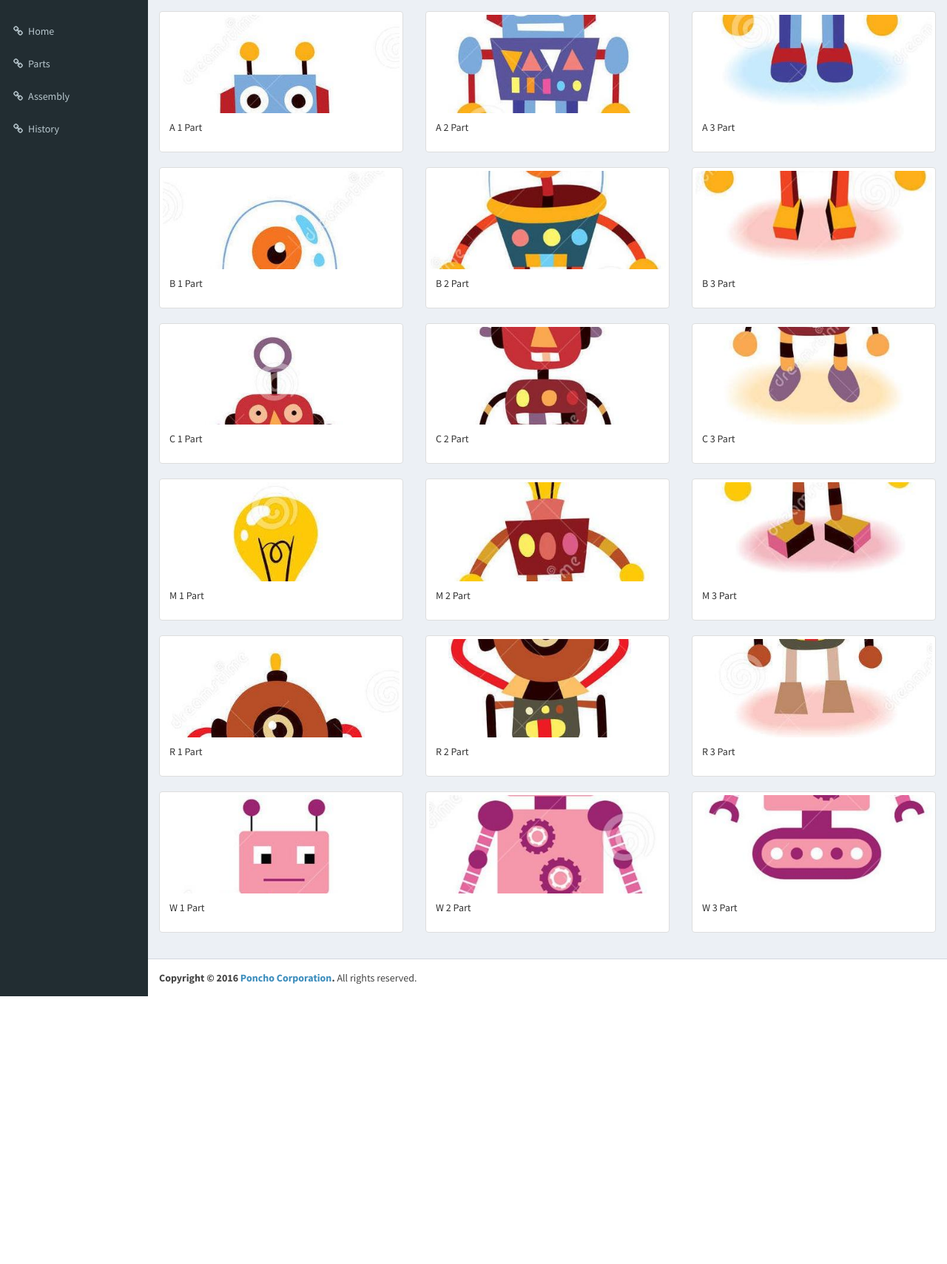
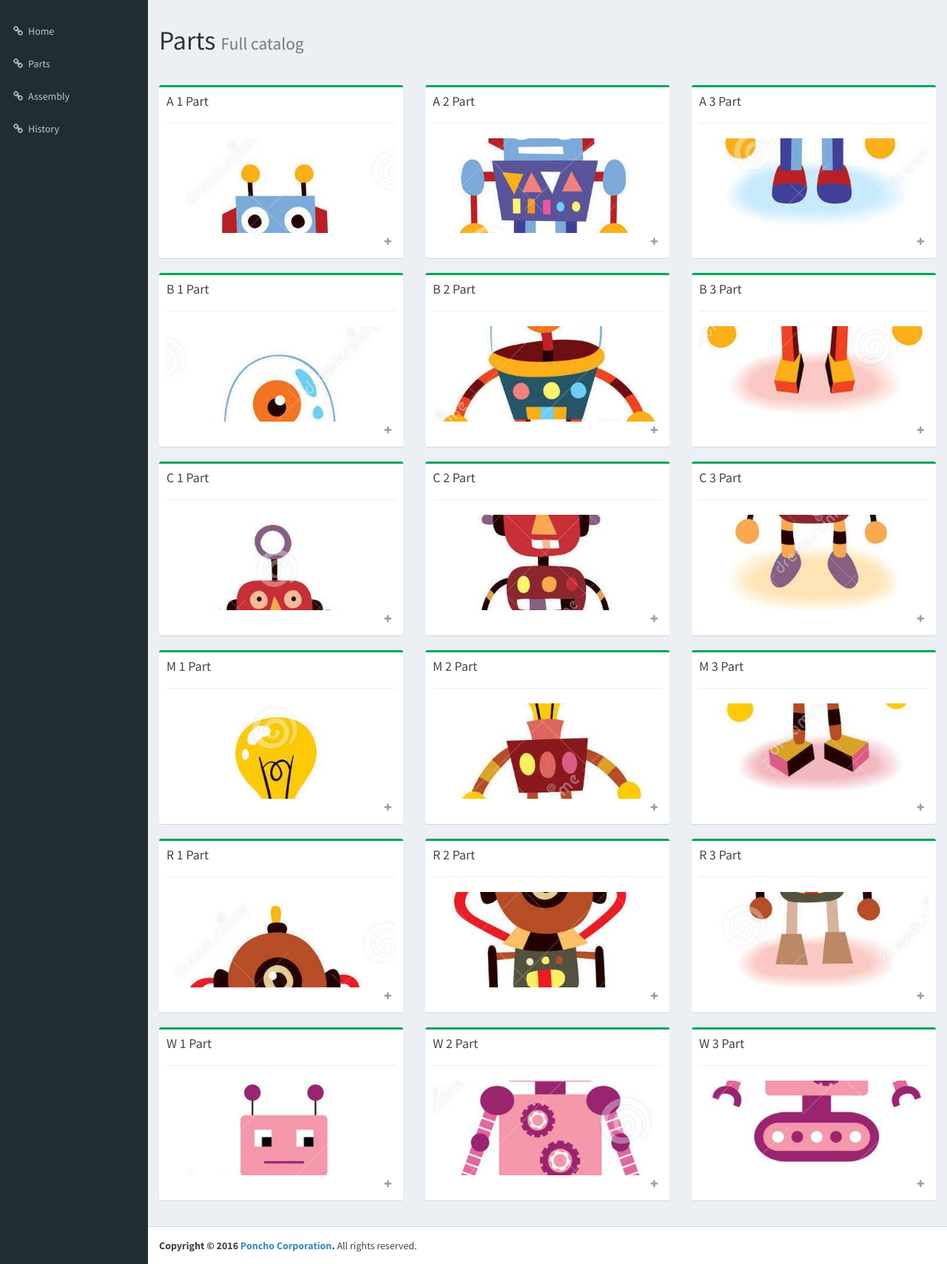
Before and after one commit to Uitiam/ass1, a CodeIgniter app: page /database/parts in a window 1280 px wide. Shown: the part 50-1759 px from the top of the page at 74% size. Before the commit the page ends 1397 px from the top, so only its background shows below. Run offline with CodeIgniter, Linux system fonts and the light colour scheme; some libraries are stand-ins or nearby versions.

Commit message:
added missing part info and updated ui
Signed-off-by: Isaac <isaacmorneau@gmail.com>

```diff
--- a/application/controllers/Parts.php
+++ b/application/controllers/Parts.php
@@ -23,7 +23,8 @@ class Parts extends Application
 		$parts = array();
 		foreach ($source as $record)
 		{
-			$parts[] = array ('src' => $record['src'], 'title' => $record['title']);
+            $parts[] = array ('src' => $record['src'], 'title' => $record['title'], 'UID'=> $record['UID'],
+            'CA'=> $record['CA'], 'PlantCode'=>$record['PlantCode'], 'datetime'=>$record['datetime']);
 		}
 		$this->data['parts'] = $parts;
 
--- a/application/models/Part.php
+++ b/application/models/Part.php
@@ -8,47 +8,65 @@ class Part extends CI_Model {
     //mock data array
 	var $parts = array(
         array('model'=> 'A', 'part'=> 'a1', 'type' => 1,
+            'UID' => 100, 'CA'=>4567, 'PlantCode'=> 'P112', 'datetime'=> '14:49:26 09-02-2017',
             'src'=>'parts/a1.jpeg', 'stock' => 1, 'title' =>'A 1 Part'),
         array('model'=> 'A', 'part'=> 'a2', 'type' => 2,
+            'UID' => 101, 'CA'=>4568, 'PlantCode'=> 'P112', 'datetime'=> '14:49:26 09-02-2017',
             'src'=>'parts/a2.jpeg', 'stock' => 1, 'title' =>'A 2 Part'),
         array('model'=> 'A', 'part'=> 'a3', 'type' => 3,
+            'UID' => 102, 'CA'=>4569, 'PlantCode'=> 'P112', 'datetime'=> '14:49:26 09-02-2017',
             'src'=>'parts/a3.jpeg', 'stock' => 1, 'title' =>'A 3 Part'),
 
         array('model'=> 'B', 'part'=> 'b1', 'type' => 1,
+            'UID' => 103, 'CA'=>4570, 'PlantCode'=> 'P112', 'datetime'=> '14:49:26 09-02-2017',
             'src'=>'parts/b1.jpeg', 'stock' => 1, 'title' =>'B 1 Part'),
         array('model'=> 'B', 'part'=> 'b2', 'type' => 2,
+            'UID' => 104, 'CA'=>4571, 'PlantCode'=> 'P112', 'datetime'=> '14:49:26 09-02-2017',
             'src'=>'parts/b2.jpeg', 'stock' => 1, 'title' =>'B 2 Part'),
         array('model'=> 'B', 'part'=> 'b3', 'type' => 3,
+            'UID' => 105, 'CA'=>4572, 'PlantCode'=> 'P112', 'datetime'=> '14:49:26 09-02-2017',
             'src'=>'parts/b3.jpeg', 'stock' => 1, 'title' =>'B 3 Part'),
 
         array('model'=> 'C', 'part'=> 'c1', 'type' => 1,
+            'UID' => 106, 'CA'=>4573, 'PlantCode'=> 'P112', 'datetime'=> '14:49:26 09-02-2017',
             'src'=>'parts/c1.jpeg', 'stock' => 1, 'title' =>'C 1 Part'),
         array('model'=> 'C', 'part'=> 'c2', 'type' => 2,
+            'UID' => 107, 'CA'=>4574, 'PlantCode'=> 'P112', 'datetime'=> '14:49:26 09-02-2017',
             'src'=>'parts/c2.jpeg', 'stock' => 1, 'title' =>'C 2 Part'),
         array('model'=> 'C', 'part'=> 'c3', 'type' => 3,
+            'UID' => 108, 'CA'=>4575, 'PlantCode'=> 'P112', 'datetime'=> '14:49:26 09-02-2017',
             'src'=>'parts/c3.jpeg', 'stock' => 1, 'title' =>'C 3 Part'),
 
 
         array('model'=> 'M', 'part'=> 'm1', 'type' => 1,
+            'UID' => 109, 'CA'=>4576, 'PlantCode'=> 'P112', 'datetime'=> '14:49:26 09-02-2017',
             'src'=>'parts/m1.jpeg', 'stock' => 1, 'title' =>'M 1 Part'),
         array('model'=> 'M', 'part'=> 'm2', 'type' => 2,
+            'UID' => 110, 'CA'=>4577, 'PlantCode'=> 'P112', 'datetime'=> '14:49:26 09-02-2017',
             'src'=>'parts/m2.jpeg', 'stock' => 1, 'title' =>'M 2 Part'),
         array('model'=> 'M', 'part'=> 'm3', 'type' => 3,
+            'UID' => 111, 'CA'=>4578, 'PlantCode'=> 'P112', 'datetime'=> '14:49:26 09-02-2017',
             'src'=>'parts/m3.jpeg', 'stock' => 1, 'title' =>'M 3 Part'),
 
 
         array('model'=> 'R', 'part'=> 'r1', 'type' => 1,
+            'UID' => 112, 'CA'=>4579, 'PlantCode'=> 'P112', 'datetime'=> '14:49:26 09-02-2017',
             'src'=>'parts/r1.jpeg', 'stock' => 1, 'title' =>'R 1 Part'),
         array('model'=> 'R', 'part'=> 'r2', 'type' => 2,
+            'UID' => 113, 'CA'=>4580, 'PlantCode'=> 'P112', 'datetime'=> '14:49:26 09-02-2017',
             'src'=>'parts/r2.jpeg', 'stock' => 1, 'title' =>'R 2 Part'),
         array('model'=> 'R', 'part'=> 'r3', 'type' => 3,
+            'UID' => 114, 'CA'=>4581, 'PlantCode'=> 'P112', 'datetime'=> '14:49:26 09-02-2017',
             'src'=>'parts/r3.jpeg', 'stock' => 1, 'title' =>'R 3 Part'),
 
         array('model'=> 'W', 'part'=> 'w1', 'type' => 1,
+            'UID' => 115, 'CA'=>4582, 'PlantCode'=> 'P112', 'datetime'=> '14:49:26 09-02-2017',
             'src'=>'parts/w1.jpeg', 'stock' => 1, 'title' =>'W 1 Part'),
         array('model'=> 'W', 'part'=> 'w2', 'type' => 2,
+            'UID' => 116, 'CA'=>4583, 'PlantCode'=> 'P112', 'datetime'=> '14:49:26 09-02-2017',
             'src'=>'parts/w2.jpeg', 'stock' => 1, 'title' =>'W 2 Part'),
         array('model'=> 'W', 'part'=> 'w3', 'type' => 3,
+            'UID' => 117, 'CA'=>4584, 'PlantCode'=> 'P112', 'datetime'=> '14:49:26 09-02-2017',
             'src'=>'parts/w3.jpeg', 'stock' => 1, 'title' =>'W 3 Part')
 	);
 
@@ -60,7 +78,7 @@ class Part extends CI_Model {
 
     //returns the total number of parts in stock
     public function partCount(){
-        return count($parts);
+        return count($this->parts);
     }
 
     //returns all records matching the $value by default against the 'type' property
--- a/application/views/parts.php
+++ b/application/views/parts.php
@@ -1,12 +1,36 @@
-<div class="row">
+<div>
+    <div class="page-header">
+    <h1>Parts <small>Full catalog</small></h1>
+    </div>
+    <div class="row">
     {parts}
     <div class="col-xs-12 col-md-6 col-lg-4">
-        <div class="thumbnail">
-            <img class="img-responsive img-rounded" src="/assets/img/{src}" title="{title}"/>
-            <div class="caption">
-                <p>{title}</p>
+        <div class="box box-success collapsed-box">
+            <div class="box-header">
+                <h1 class="box-title">{title}</h1>
+                <hr/>
+                <div>
+                    <img class="img-responsive img-rounded" src="/assets/img/{src}" title="{title}"/>
+                    <div class="box-tools pull-right">
+                        <button class="btn btn-box-tool" data-widget="collapse"><i class="fa fa-plus"></i></button>
+                    </div>
+                </div>
+            </div>
+            <div class="box-body">
+                <table class="table">
+                    <tr>
+                        <td>UID </td><td> {UID}</td>
+                    </tr><tr>
+                        <td>Certificate of Authority </td><td> {CA}</td>
+                    </tr><tr>
+                        <td>Origin Plant </td><td> {PlantCode}</td>
+                    </tr><tr>
+                        <td>Date of Creation </td><td> {datetime}</td>
+                    </tr>
+                </table>
             </div>
         </div>
     </div>
     {/parts}
+    </div>
 </div>
```
